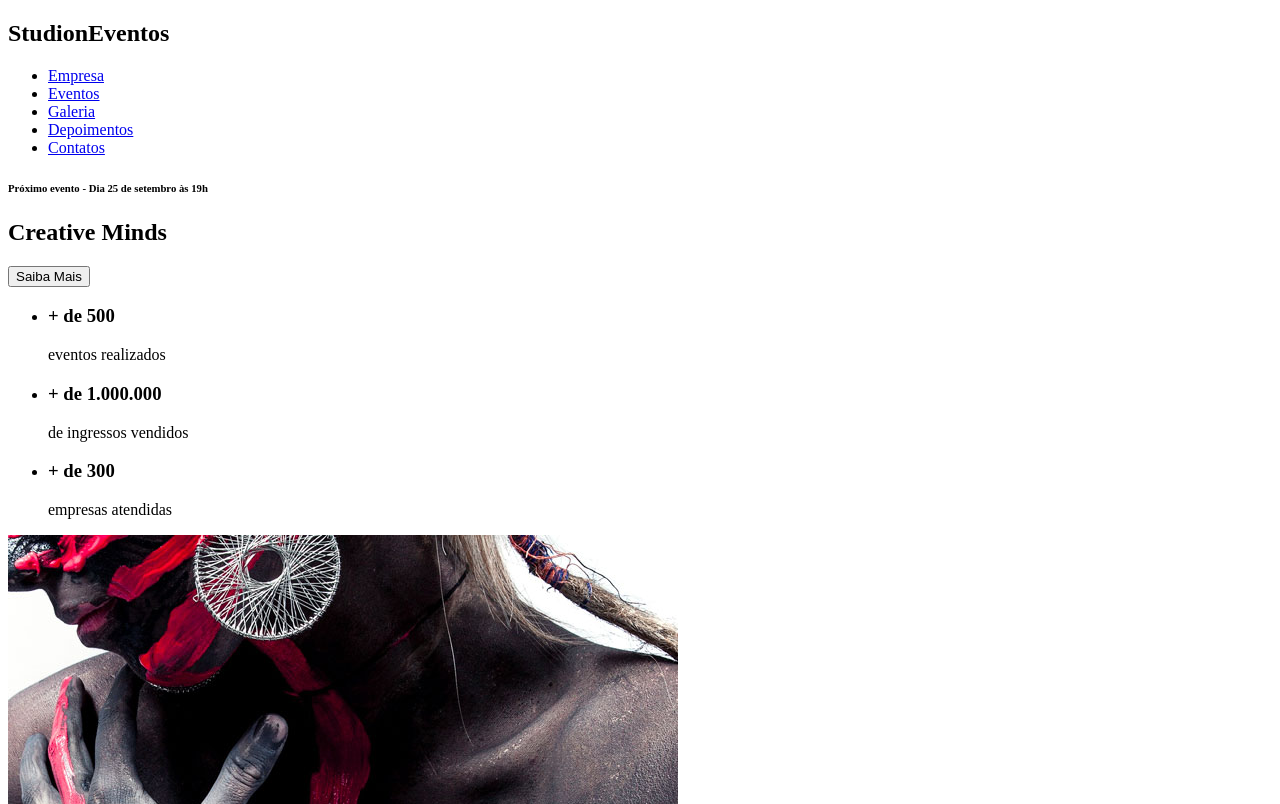
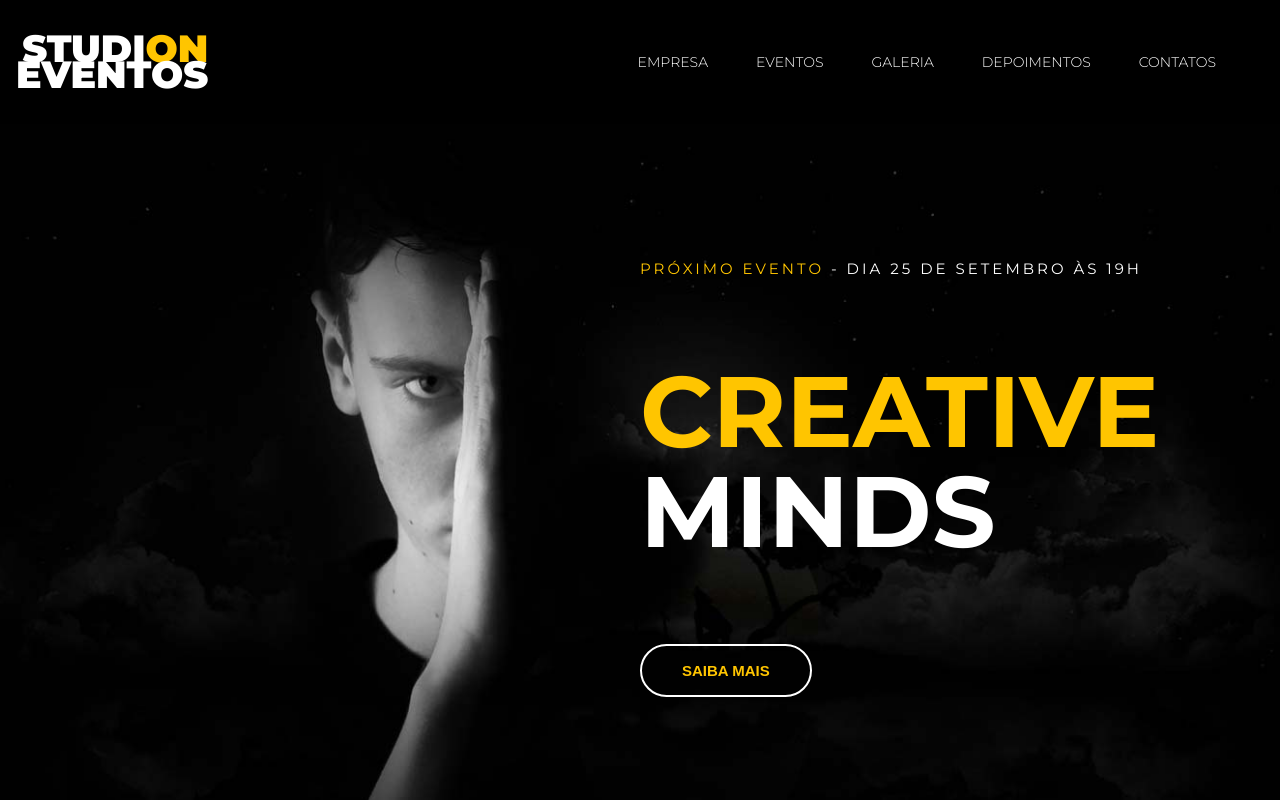
Before and after one commit to Francisco-Viana/studion, a website: page studion/src/index.html in a window 1280 px wide. Shown: the top 804 px of the page. Drawn offline with Linux system fonts and the light colour scheme.

Commit message:
feat(header): implemented header styles

```diff
--- a/studion/src/index.html
+++ b/studion/src/index.html
@@ -4,13 +4,16 @@
 <head>
     <meta charset="UTF-8" />
     <meta name="viewport" content="width=device-width, initial-scale=1.0" />
+    <link rel="stylesheet" href="style.css">
     <title>Studion</title>
 </head>
 
 <body>
-    <nav>
-        <h1>Studi<span>on</span><span>Eventos</span></h1>
-        <ul>
+    <nav class="navbar">
+        <h1 class="logo-studion">
+            Studi<span class="copy--primary">on</span>
+            <span class="logo--studion__subtitle">Eventos</span></h1>
+        <ul class="navbar__links">
             <li>
                 <a href="#empresa">
                     Empresa
@@ -40,11 +43,21 @@
     </nav>
 
     <header>
-        <div>
+        <div id="slider">
             <div class="slide">
-                <h6><span>Próximo evento</span> - Dia 25 de setembro às 19h</h6>
-                <h2><span>Creative</span> Minds</h2>
-                <button>Saiba Mais</button>
+                <img
+                  class="slide__background-image"
+                  src="./images/banner.jpg"
+                  alt="Studion Banner"
+                >
+                <div class="slide__copy">
+                    <h6>
+                        <span class="copy--primary">Próximo evento</span> - Dia 25 de
+                        setembro às 19h
+                    </h6>
+                    <h2><span class="copy--primary">Creative</span> Minds</h2>
+                    <button class="btn btn--slide">Saiba Mais</button>
+                </div>
             </div>
         </div>
     </header>
--- /dev/null
+++ b/studion/src/style.css
@@ -0,0 +1,137 @@
+@import url('https://fonts.googleapis.com/css2?family=Montserrat:wght@300;400;700;900&display=swap');
+
+* {
+    box-sizing: border-box;
+}
+
+:root {
+    font-family: 'Montserrat', sans-serif;
+    font-size: 16px;
+    --color-primary: #ffc500;
+    --default-padding:1rem;
+}
+
+body {
+    margin: 0;
+    padding-top: 7.75rem;
+}
+
+ul {
+    display: flex;
+    list-style: none;
+    padding-left: 0;
+}
+
+
+.navbar {
+    position: fixed;
+    display: grid;
+    grid-template-columns: 1fr 9fr;
+    align-items: center;
+    top: 0;
+    left: 0;
+
+    width: 100vw;
+    height: 7.75rem;
+    padding: 0 1rem;
+
+    background-color: #000;
+    /* vermelho / verde / azul / transparência - 0 - F */
+    color: #fff;
+}
+
+.navbar__links {
+    justify-self: end;
+}
+.navbar__links li {
+    font-size: 0.875rem;
+    margin-right: 3rem;
+    text-transform: uppercase;
+}
+
+.navbar__links a {
+    font-weight: 300;
+    color: #fff;
+    text-decoration: none;
+}
+
+.navbar__links a:hover {
+    color: var(--color-primary);
+}
+
+.logo-studion {
+    font-size: 2.375rem;
+    font-weight: 900;
+    line-height: 1ch; /*relativa ao tamanho da altura do glifo 0 da fonte*/
+    text-transform: uppercase;
+    text-align: right;
+}
+
+.logo-studion__subtitle {
+    font-size: 0.875rem;
+    font-weight: 300;
+}
+
+.copy--primary {
+    color: var(--color-primary);
+}
+
+#slider {
+    background-color: #000;
+    color: #fff;
+}
+
+.slide {
+    position: relative;
+    height: calc(100vh - 7.75rem);
+}
+
+.slide__background-image {
+    width: 100%;
+    height: 100%;
+    object-fit: cover;
+    object-position: center;
+}
+
+.slide__copy {
+    position: absolute;
+    top: 6.25rem;
+    left: 50vw;
+}
+
+.slide__copy h6 {
+    font-size: 0.9375rem;
+    font-weight: 400;
+    text-transform: uppercase;
+    letter-spacing: 0.1875rem;
+}
+
+.slide__copy h2 {
+    font-size: 6.25rem;
+    text-transform: uppercase;
+    line-height: 6.25rem;
+}
+
+.slide__copy h2 span {
+    display: block;
+}
+
+.btn {
+    cursor: pointer;
+    padding: 1rem 2.5rem;
+    border: 0.125rem solid #fff;
+    border-radius: 5rem;
+    color: var(--color-primary);
+    background: unset;
+    font-size: 0.9375rem;
+    font-weight: 700;
+    text-transform: uppercase;
+    transition: 0.3s all ease;
+}
+
+.btn:hover,
+.btn:active,
+.btn:focus {
+    border-color: var(--color-primary);
+    background-color: #fff;
+}
```
